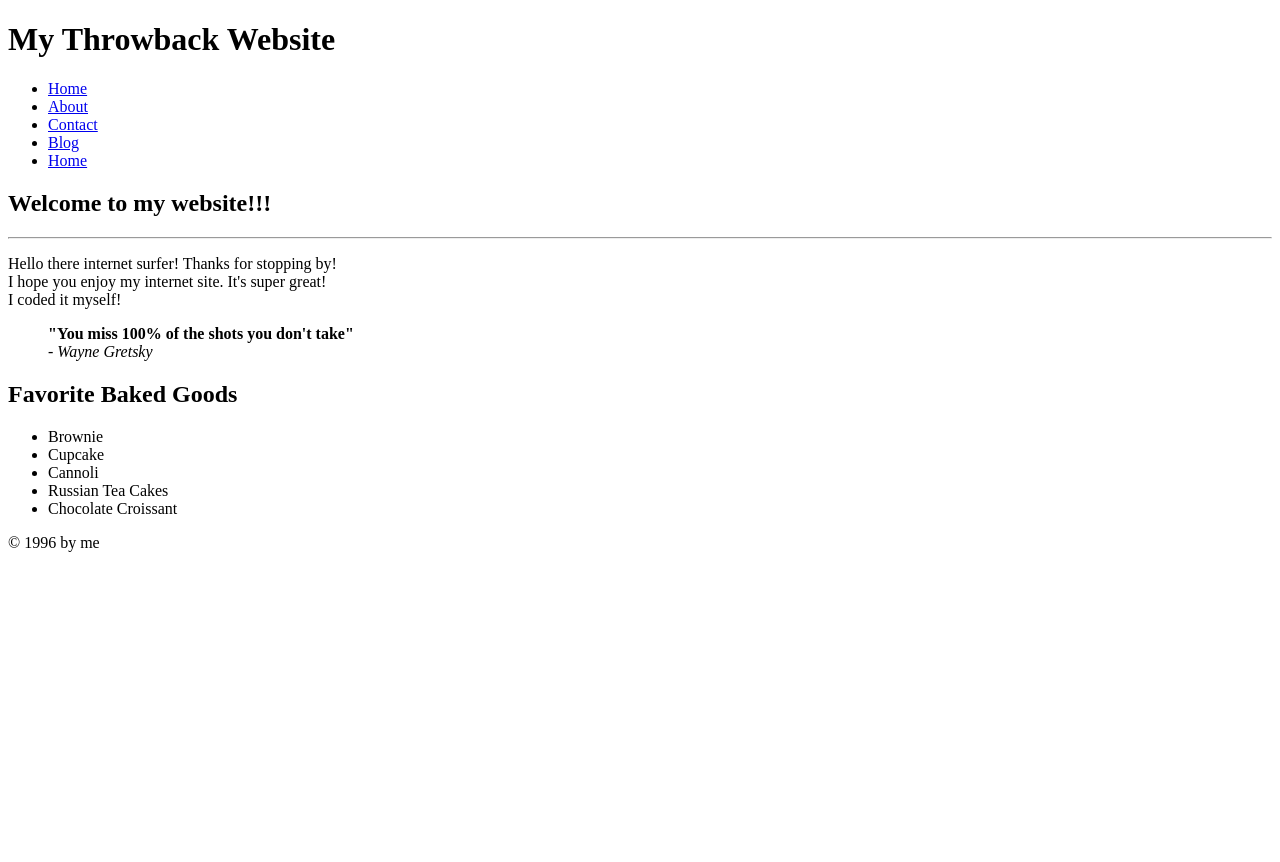
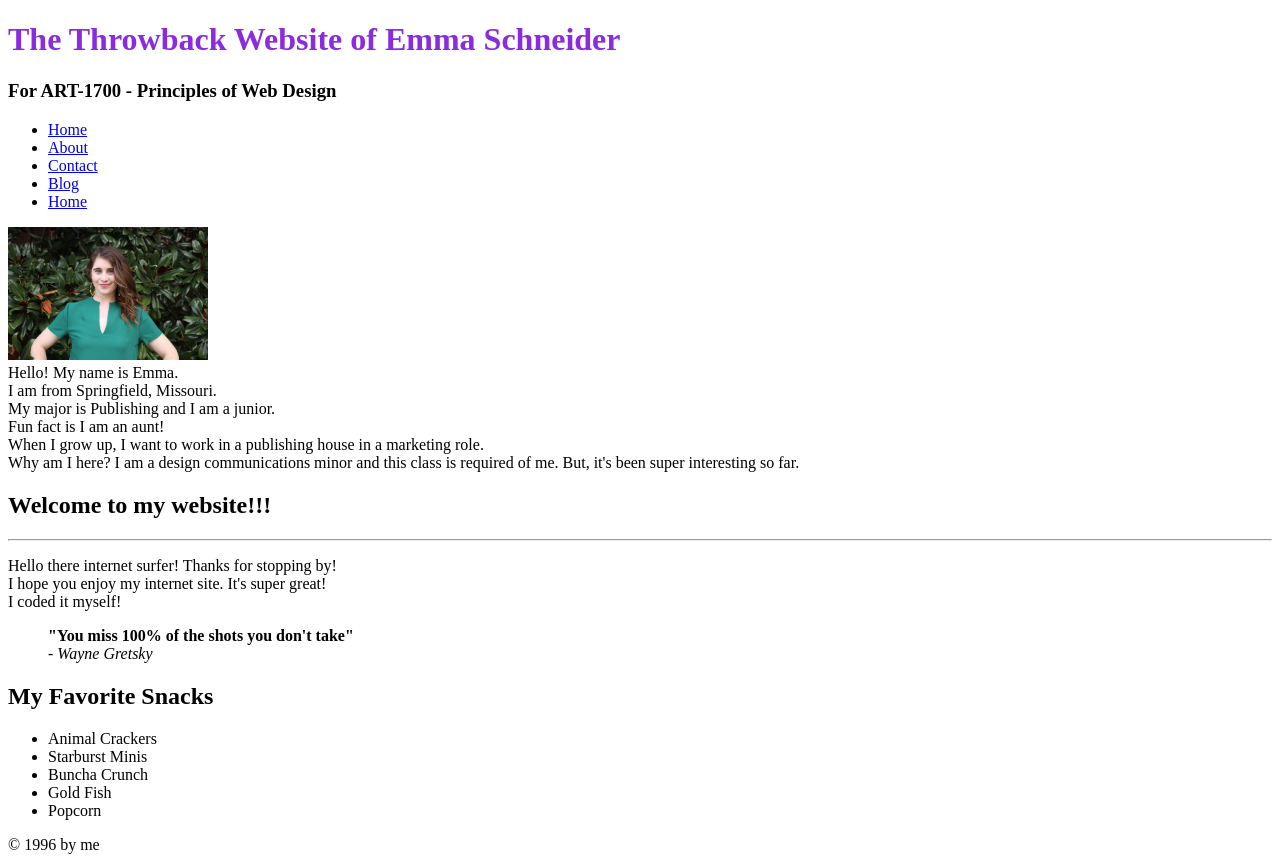
Before and after one commit to eschneider99/throwback-site, a plain HTML site: page index.html in a window 1280 px wide. Before the commit the page ends 800 px from the top, so only its background shows below. Drawn offline with Linux system fonts and the light colour scheme.

Commit message:
added css file, added image asset of self

```diff
--- a/index.html
+++ b/index.html
@@ -6,6 +6,7 @@
 
         <title>My Throwback Website</title>
 
+        <link href="style.css" rel="stylesheet" />
 
     </head>
 
@@ -14,7 +15,8 @@
         <header>
 
 
-            <h1>My Throwback Website</h1>
+            <h1>The Throwback Website of Emma Schneider</h1>
+            <h3>For ART-1700 - Principles of Web Design</h3>
 
 
 
@@ -30,6 +32,22 @@
 
 
         </header>
+
+        <article>
+            <p>
+                <img width="200px" height=""  src="Images/EmmaPic.jpg" alt="image of emma schneider" /> <br>
+                Hello! My name is Emma. <br>
+                I am from Springfield, Missouri. <br>
+                My major is Publishing and I am a junior.<br>
+                Fun fact is I am an aunt! <br>
+                When I grow up, I want to work in a publishing house in a marketing role. <br>
+                Why am I here? I am a design communications minor and
+                this class is required of me. But, it's been super interesting so far.
+
+            </p>
+
+        </article>
+
 
         <article>
 
@@ -49,14 +67,14 @@
             </blockquote>
 
 
-            <h2>Favorite Baked Goods</h2>
+            <h2>My Favorite Snacks</h2>
 
             <ul>
-                <li>Brownie</li>
-                <li>Cupcake</li>
-                <li>Cannoli</li>
-                <li>Russian Tea Cakes</li>
-                <li>Chocolate Croissant</li>
+                <li>Animal Crackers</li>
+                <li>Starburst Minis</li>
+                <li>Buncha Crunch</li>
+                <li>Gold Fish</li>
+                <li>Popcorn</li>
             </ul>
 
         </article>
--- /dev/null
+++ b/style.css
@@ -0,0 +1,5 @@
+/* stylesheet for throwback site */
+
+h1 {
+    color: blueviolet;
+}
```
Also changed, not shown: Images/EmmaPic.jpg (added).
